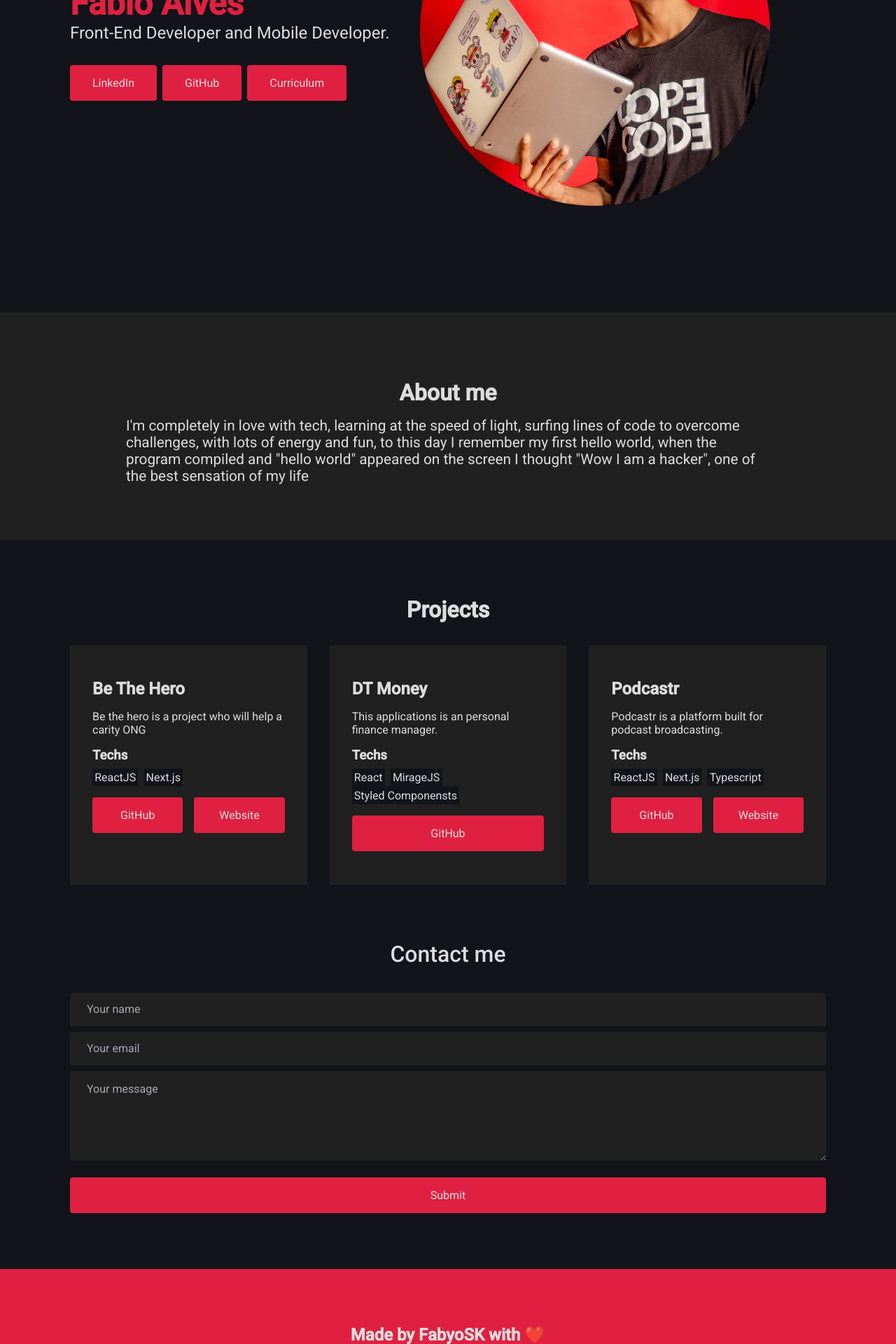
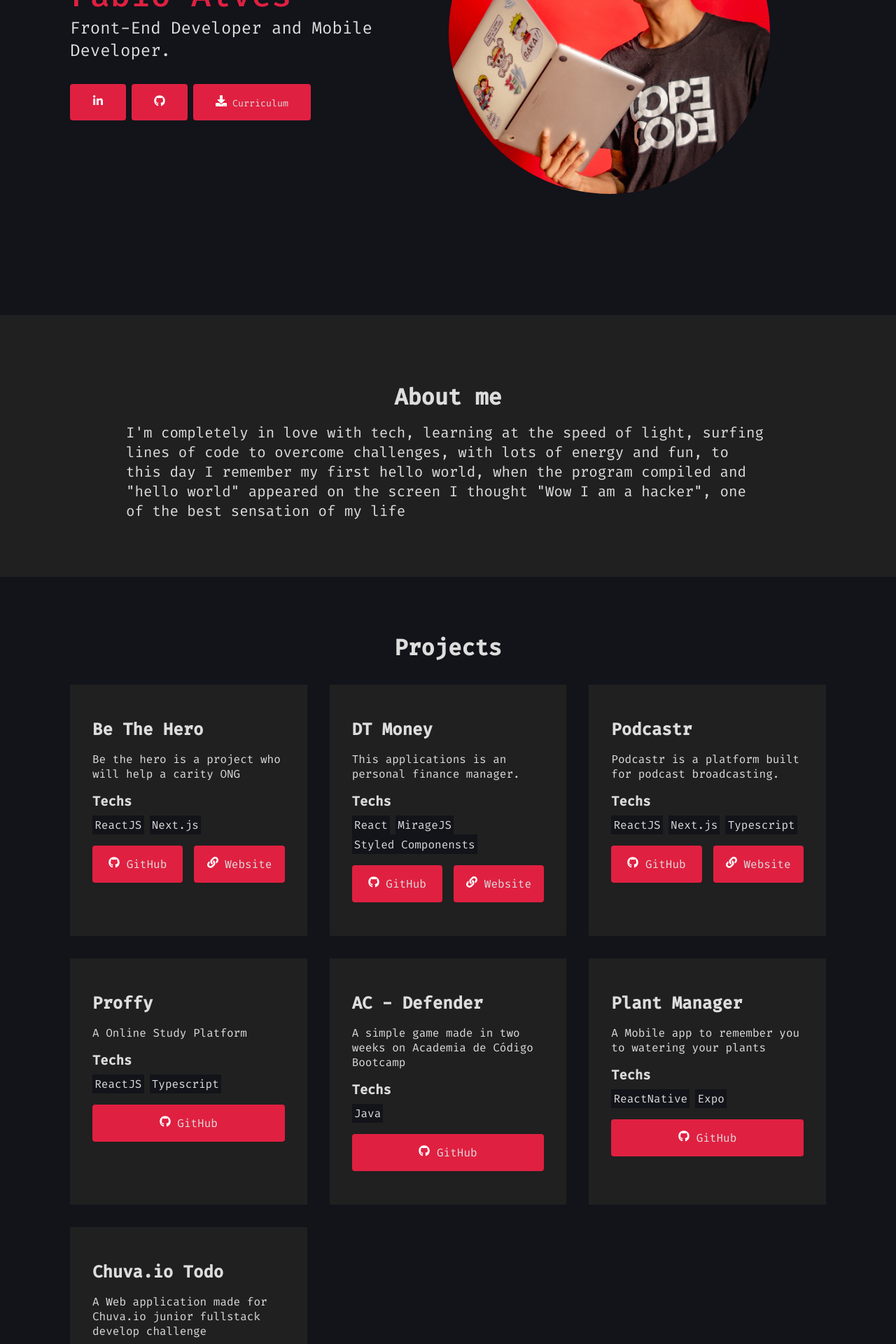
Before and after one commit to FabyoSK/portfolio, a Next.js app: page / in a window 1280 px wide. Shown: the part 360-2280 px from the top of the page at 70% size. Built offline with nearby package versions, Linux system fonts and the light colour scheme.

Commit message:
feat: add icons and more projects

```diff
--- a/data.json
+++ /dev/null
@@ -1,26 +0,0 @@
-[
-  {
-    "title": "Be The Hero",
-    "description": "Be the hero is a project who will help a carity ONG",
-    "techs": ["ReactJS", "Next.js"],
-    "hasWebsite": true,
-    "github_url": "https://github.com/FabyoSK/be-the-hero-web",
-    "website": "http://be-the-hero-fsk.vercel.app/"
-  },
-  {
-    "title": "DT Money",
-    "description": "This applications is an personal finance manager.",
-    "techs": ["React", "MirageJS", "Styled Componensts"],
-    "hasWebsite": false,
-    "github_url": "https://github.com/FabyoSK/dt-money.git",
-    "website": ""
-  },
-  {
-    "title": "Podcastr",
-    "description": "Podcastr is a platform built for podcast broadcasting.",
-    "techs": ["ReactJS", "Next.js", "Typescript"],
-    "hasWebsite": true,
-    "github_url": "https://github.com/FabyoSK/podcastr",
-    "website": ""
-  }
-]
--- a/package.json
+++ b/package.json
@@ -13,6 +13,7 @@
     "next": "10.1.3",
     "react": "17.0.2",
     "react-dom": "17.0.2",
+    "react-icons": "^4.2.0",
     "sass": "^1.32.11"
   },
   "devDependencies": {
--- /dev/null
+++ b/projects.json
@@ -0,0 +1,58 @@
+[
+  {
+    "title": "Be The Hero",
+    "description": "Be the hero is a project who will help a carity ONG",
+    "techs": ["ReactJS", "Next.js"],
+    "hasWebsite": true,
+    "github_url": "https://github.com/FabyoSK/be-the-hero-web",
+    "website": "http://be-the-hero-fsk.vercel.app/"
+  },
+  {
+    "title": "DT Money",
+    "description": "This applications is an personal finance manager.",
+    "techs": ["React", "MirageJS", "Styled Componensts"],
+    "hasWebsite": true,
+    "github_url": "https://github.com/FabyoSK/dt-money",
+    "website": "http://dt-money.netlify.app/"
+  },
+  {
+    "title": "Podcastr",
+    "description": "Podcastr is a platform built for podcast broadcasting.",
+    "techs": ["ReactJS", "Next.js", "Typescript"],
+    "hasWebsite": true,
+    "github_url": "https://github.com/FabyoSK/podcastr",
+    "website": ""
+  },
+  {
+    "title": "Proffy",
+    "description": "A Online Study Platform",
+    "techs": ["ReactJS", "Typescript"],
+    "hasWebsite": false,
+    "github_url": "https://github.com/FabyoSK/Proffy-NLW2.0",
+    "website": ""
+  },
+  {
+    "title": "AC - Defender",
+    "description": "A simple game made in two weeks on Academia de Código Bootcamp",
+    "techs": ["Java"],
+    "hasWebsite": false,
+    "github_url": "https://github.com/FabyoSK/ac-defender",
+    "website": ""
+  },
+  {
+    "title": "Plant Manager",
+    "description": "A Mobile app to remember you to watering your plants",
+    "techs": ["ReactNative", "Expo"],
+    "hasWebsite": false,
+    "github_url": "https://github.com/FabyoSK/plant-manager",
+    "website": ""
+  },
+  {
+    "title": "Chuva.io Todo",
+    "description": "A Web application made for Chuva.io junior fullstack develop challenge",
+    "techs": ["Reactjs", "Node.js", "Typescript", "Jest", "knex"],
+    "hasWebsite": false,
+    "github_url": "https://github.com/FabyoSK/chuvaio-todo",
+    "website": ""
+  }
+]
--- a/src/components/Footer/index.tsx
+++ b/src/components/Footer/index.tsx
@@ -1,4 +1,6 @@
 import styles from "./footer.module.scss";
+
+import { FaHeart } from "react-icons/fa";
 
 export function Footer() {
   return (
@@ -8,7 +10,7 @@ export function Footer() {
         <a href="http://github.com/FabyoSK" target="_blank">
           FabyoSK
         </a>{" "}
-        with ❤️
+        with <FaHeart size={16} color="#fff" />
       </h2>
     </footer>
   );
--- a/src/components/Hero/hero.module.scss
+++ b/src/components/Hero/hero.module.scss
@@ -12,7 +12,6 @@
   .heroInfo {
     h1 {
       font-size: 3rem;
-      font-weight: bold;
       color: var(--red);
     }
     p {
--- a/src/components/Hero/index.tsx
+++ b/src/components/Hero/index.tsx
@@ -1,6 +1,7 @@
 import Image from "next/image";
 import styles from "./hero.module.scss";
 
+import { FaLinkedinIn, FaGithub, FaDownload } from "react-icons/fa";
 export function Hero() {
   return (
     <div className={styles.hero}>
@@ -12,13 +13,16 @@ export function Hero() {
         <div className={styles.buttons}>
           <button className={styles.button}>
             <a href="https://linkedin.com/in/fabyosk" />
-            LinkedIn
+            <FaLinkedinIn size={16} color="#fff" />
           </button>
           <button className={styles.button}>
             <a href="https://github.com/FabyoSK" />
-            GitHub
+            <FaGithub size={16} color="#fff" />
           </button>
-          <button className={styles.button}>Curriculum</button>
+          <button className={styles.button}>
+            <a href="/cv.pdf" download />
+            <FaDownload size={16} color="#fff" /> Curriculum
+          </button>
         </div>
       </div>
 
--- a/src/components/ProjectCard/index.tsx
+++ b/src/components/ProjectCard/index.tsx
@@ -1,4 +1,6 @@
 import styles from "./project-card.module.scss";
+
+import { FaLink, FaGithub } from "react-icons/fa";
 
 interface ProjectCardProps {
   project: {
@@ -26,12 +28,12 @@ export function ProjectCard({ project }: ProjectCardProps) {
       <div className={styles.buttons}>
         <button className={styles.button} type="button">
           <a href={project.github_url} target="_blank"></a>
-          GitHub
+          <FaGithub size={16} color="#fff" /> GitHub
         </button>
         {project.hasWebsite && (
           <button className={styles.button}>
             <a href={project.website} target="_blank"></a>
-            Website
+            <FaLink size={16} color="#fff" /> Website
           </button>
         )}
       </div>
--- a/src/components/Projects/index.tsx
+++ b/src/components/Projects/index.tsx
@@ -1,7 +1,7 @@
 import { ProjectCard } from "../ProjectCard";
 import { Section } from "../Section";
 
-import projects from "../../../data.json";
+import projects from "../../../projects.json";
 
 import styles from "./projects.module.scss";
 
--- a/src/pages/_document.tsx
+++ b/src/pages/_document.tsx
@@ -7,7 +7,7 @@ class MyDocument extends Document {
         <Head>
           <link rel="preconnect" href="https://fonts.gstatic.com" />
           <link
-            href="https://fonts.googleapis.com/css2?family=Roboto:wght@400;500&display=swap"
+            href="https://fonts.googleapis.com/css2?family=Fira+Code:wght@400;500&display=swap"
             rel="stylesheet"
           />
         </Head>
--- a/styles/globals.scss
+++ b/styles/globals.scss
@@ -35,7 +35,7 @@ body,
 input,
 textarea,
 button {
-  font: 400 1rem "Roboto", sans-serif;
+  font-family: "Fira Code", monospace;
   color: var(--text);
 }
 h1 {
```
Also changed, not shown: 2 other files (tests, documents, lock files or other folders).
